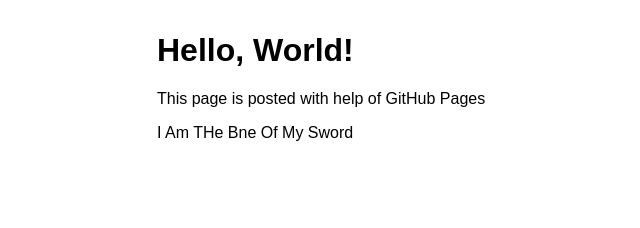
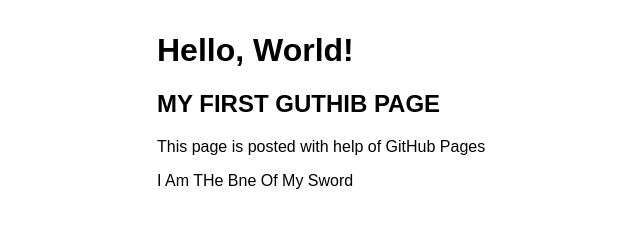
Before and after one commit to YujiroHanma305/git-lab-3, a plain HTML site: page index.html in a window 1280 px wide. Shown: the whole page, without its empty margins (183-823 px from the left). Drawn offline with Linux system fonts and the light colour scheme.

Commit message:
added h2

```diff
--- a/index.html
+++ b/index.html
@@ -10,6 +10,7 @@
     </head>
     <body>
         <h1>Hello, World!</h1>
+        <h2>MY FIRST GUTHIB PAGE</h2>
         <p>This page is posted with help of GitHub Pages</p>
         <p>I Am THe Bne Of My Sword</p>
     </body>
```
